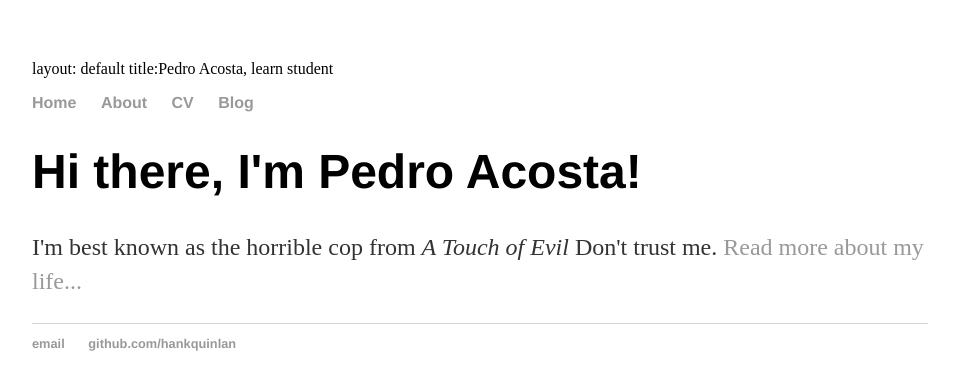
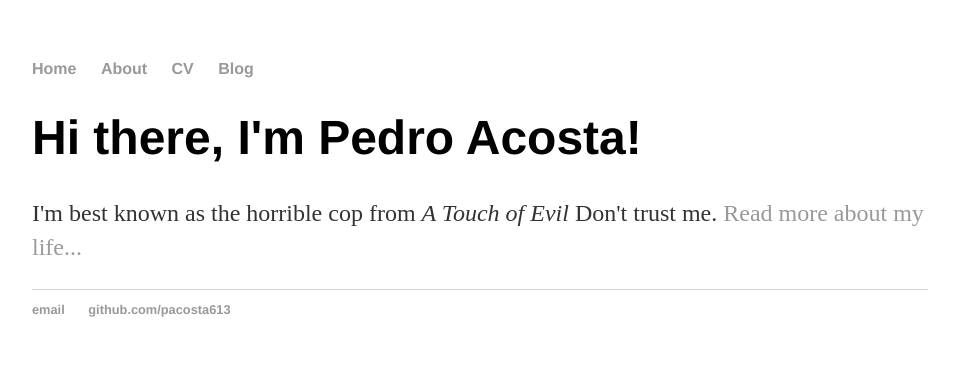
Before and after one commit to pacosta613/pacosta613.github.io-old, a Jekyll site: the page index.html, which Jekyll copies as it is, in a window 1280 px wide. Shown: the top 390 px of the page, without its empty margins (160-1115 px from the left). Built offline with Jekyll 4.4.1, drawn with Linux system fonts in a browser that asks for light colours.

Commit message:
Update index.html

```diff
--- a/index.html
+++ b/index.html
@@ -1,9 +1,6 @@
-layout: default
 <!DOCTYPE html>
 <html>
 	<head>
-
-		title:Pedro Acosta, learn student
 		<title>Pedro Acosta, Learn student</title>
 		<!-- link to main stylesheet -->
 		<link rel="stylesheet" type="text/css" href="/css/main.css">
@@ -25,8 +22,8 @@ layout: default
 		</div><!-- /.container -->
 		<footer>
     		<ul>
-        		<li><a href="mailto:hankquinlanhub@gmail.com">email</a></li>
-        		<li><a href="https://github.com/hankquinlan">github.com/hankquinlan</a></li>
+        		<li><a href="mailto:pedro.acosta613@gmail.com">email</a></li>
+        		<li><a href="https://github.com/pacosta613">github.com/pacosta613</a></li>
 			</ul>
 		</footer>
 	</body>
```
